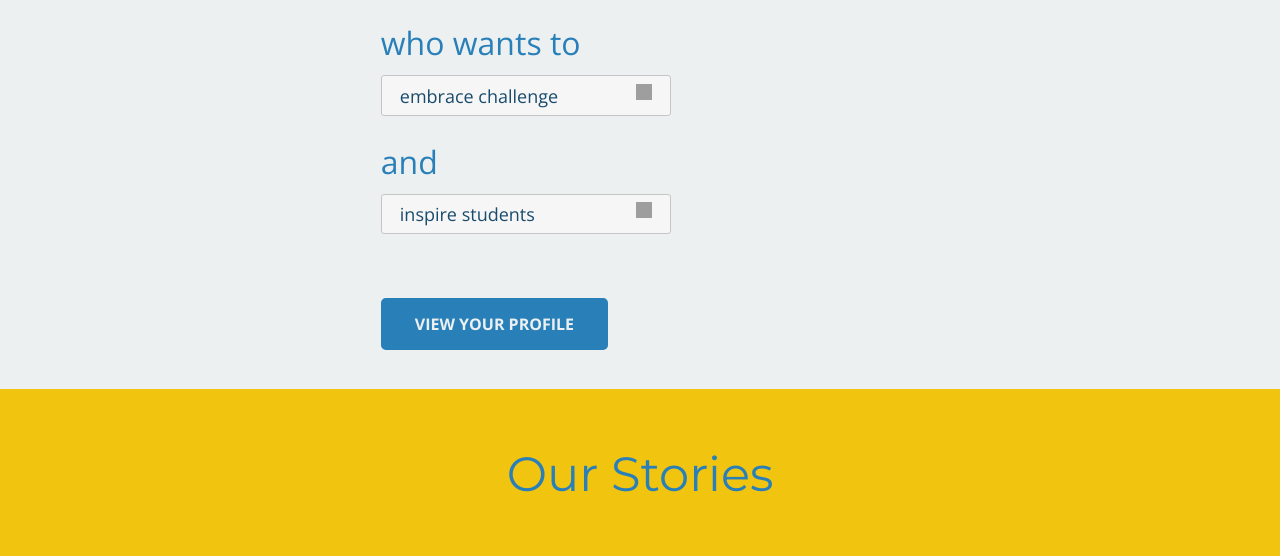
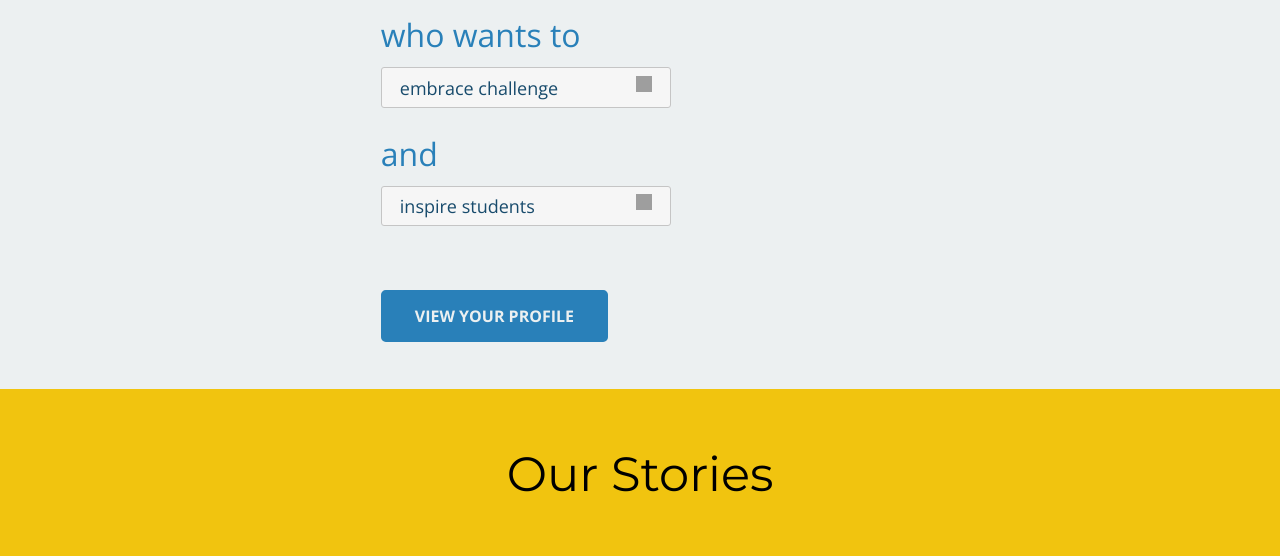
Before and after one commit to indieamy/avid, a plain HTML site: page index.html in a window 1280 px wide. Shown: the part 2560-3116 px from the top of the page. Drawn offline with nearby package versions, Linux system fonts and the light colour scheme; files that its build step writes are made by us from their sources; grey boxes are pictures that could not be loaded.

Commit message:
Fix grad caps image

```diff
--- a/resources/css/gallery.theme.css
+++ b/resources/css/gallery.theme.css
@@ -17,6 +17,7 @@
   height: 25rem;
   /*padding-bottom: 1%;*/
 	background-image: url("../images/gradcaps.jpg");
+	background-repeat: no-repeat;
 }
 
 .gallery #first-item {
--- a/resources/css/style.css
+++ b/resources/css/style.css
@@ -458,7 +458,7 @@ form label {
 }
 
 .button-profile {
-	padding-bottom: 8rem;
+	padding-bottom: 9rem;
 }
 
 .button-profile a {
@@ -503,7 +503,7 @@ form label {
 #expertise {
   padding: 3.33rem;
 	font-size: 3rem;
-	color: #2980b9;
+	color: 184B6C;
 	line-height: 4rem;
   background-color: #f1c40f;
   margin: 0;
```
